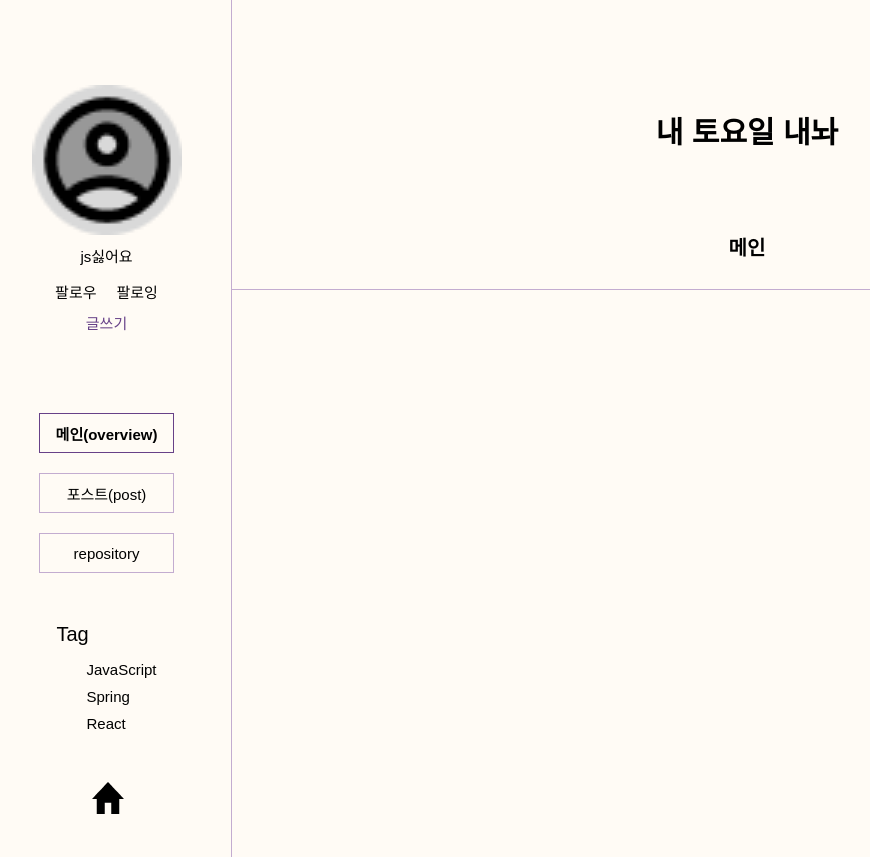
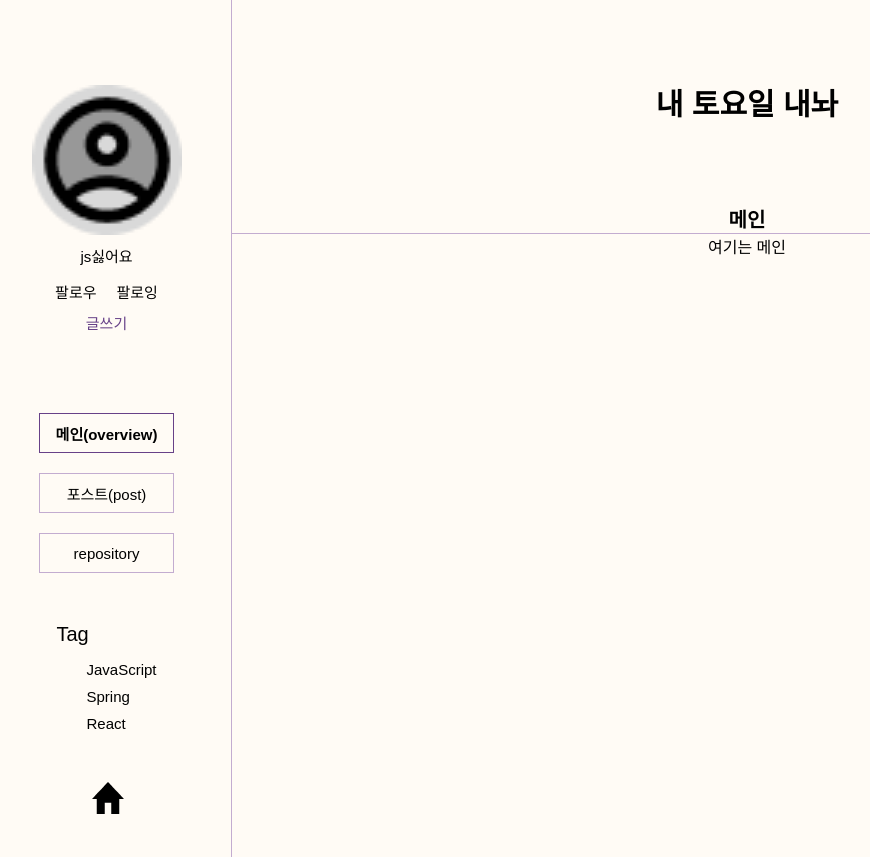
Before and after one commit to Hyangyoun/StudyCode_front, a React (Create React App) app: page /blog in a window 1280 px wide. Shown: the whole page, without its empty margins (18-888 px from the left). Built offline with nearby package versions, Linux system fonts and the light colour scheme; a web font is replaced by a local one.

Commit message:
skin1 수정완 버튼박스추가중
10/18

```diff
--- a/src/Blog/BlogSkin1.jsx
+++ b/src/Blog/BlogSkin1.jsx
@@ -1,8 +1,6 @@
 import { useEffect, useState } from "react";
 import styled from "styled-components";
-
-import BlogSkin1Side from "../Blog/BlogSkin1Side";
-import BlogSkin1Header from "../Blog/BlogSkin1Header";
+import BlogSkin1Side from "./BlogSkin1Side";
 import BlogSkin1Post from "../Blog/BlogSkin1Post";
 import BlogSkin1Followers from "../Blog/BlogSkin1Followers";
 import BlogSkin1Repo from "../Blog/BlogSkin1Repo";
@@ -10,18 +8,118 @@ import BlogSkin1Main from "../Blog/BlogSkin1Main";
 
 
 function BlogSkin1 (props){
-    const [menuIndex, setMenuIndex] = useState(1)
 
-    /** props로 넘어갈 state set 함수 */
-    const ChangeMenuIndex = (value) => {
-        setMenuIndex(value);
-    };
+    const {menuIndex, changeMenuIndex} = props
+
+    const [menuClick, setMenuClick] = useState(1) // 코테 스터디 등 메뉴 클릭 감지 state
+    const [menu , setMenu] =useState(true) //코데 스터디 등 메뉴의 보이기 유무 state
+    const [screenSize , setScreenSize] = useState(window.innerWidth - 250) //윈도우 크기 감지 state
+
+/** menuIndex 변화 감지 */
+    useEffect(() => {
+        if(menuIndex === 2){
+            return setMenu(false)
+        }
+        else setMenu(true)
+    },[menuIndex])
+
+/** 윈도우 변화 감지 */
+const HandleScreenSize = () => {
+        setScreenSize(window.innerWidth - 250)
+    }
+
+//윈도우 변화를 감시할 이벤트 생성과 삭제
+    useEffect(()=>{
+        window.addEventListener('resize', HandleScreenSize);
+        return () => { // cleanup
+            window.removeEventListener('resize', HandleScreenSize);
+        }
+    },[])
 
     return(
-        <BlogSkin1Header menuIndex={menuIndex} changeMenuIndex={ChangeMenuIndex}/>
-        )
-
+        <BlogSection>
+        <BlogSkin1Side menuIndex={menuIndex} changeMenuIndex={changeMenuIndex}/>
+        <BlogHeader $screenSize={screenSize} $menuClick={menuClick} $menuIndex={menuIndex}>
+            <div className="blogName">내 토요일 내놔</div>
+            <div className="blogMain">
+                {menuIndex === 1 ? "메인" :  menuIndex === 2 ? "post" :
+                 menuIndex === 3 ? "repository": menuIndex === 4 ? "팔로워": null}
+            <div>
+                {menu ? null:
+                <ul className="blogMenu">
+                    <li onClick={() => setMenuClick(1)}>코테</li>
+                    <li onClick={() => setMenuClick(2)}>스터디&모음</li>
+                    <li onClick={() => setMenuClick(3)}>프로젝트</li>
+                    <li>+</li>
+                </ul>}
+            </div>
+            </div>
+                    {menuIndex === 1 ? <BlogSkin1Main/> :  menuIndex === 2 ? <BlogSkin1Post/> :
+                     menuIndex === 3 ? <BlogSkin1Repo/> : menuIndex === 4 ? <BlogSkin1Followers/> : null}
+        </BlogHeader>
+        </BlogSection>
+    )
 }
 
+const BlogSection = styled.div`
+    display: flex;
+    flex-direction: row;
 
+    div{
+        display: flex;
+        flex-direction: column;
+    }
+`
+/**블로그 헤더 스타일 */
+const BlogHeader = styled.div`
+    width:${props => props.$screenSize}px;
+    height: auto;
+    display: flex;
+    flex-direction: column;
+    align-items: center;
+    .blogName{
+        margin-top: 80px;
+        font-size: 30px;
+        font-weight: bold;
+        cursor: pointer;
+    }
+    .blogMain{
+        margin-top: 80px;
+        font-size: 20px;
+        font-weight: bold;
+        display: flex;
+        align-items: center;
+        justify-content: center;
+        width:${props => props.$screenSize}px;
+        border-bottom :${props => props.$menuIndex === 3 ? null : props.$menuIndex === 4 ? null : 1}px solid var(--second);
+    }
+    .blogMenu{
+        display: flex;
+        flex-direction: row;
+        align-items: center;
+        justify-content: flex-start;
+        font-size: 15px;
+        margin: 20px 0 0 0;
+        > li {
+            display: flex;
+            flex-direction: row;
+            list-style: none;
+            border :1px solid var(--second) ;
+            width: 135px; height: 40px;
+            align-items: center;
+            justify-content: center;
+            cursor: pointer;
+        }
+        > li:hover {
+            color: white;
+            background-color: var(--second);
+        }
+        :nth-child(${props =>props.$menuClick}){
+            background-color: var(--second);
+            color: white;
+        }
+
+    }
+
+`
 export default BlogSkin1
--- a/src/Blog/BlogSkin1Followers.jsx
+++ b/src/Blog/BlogSkin1Followers.jsx
@@ -35,7 +35,7 @@ const RepoList = styled.div`
         width: 1000px;
         height: auto;
         padding: 0;
-        margin: 0;
+        margin: 70px 0 0 0;
         list-style: none;
     }
 
--- a/src/Blog/BlogSkin1Header.jsx
+++ b/src/Blog/BlogSkin1Header.jsx
@@ -4,6 +4,7 @@ import BlogSkin1Post from "../Blog/BlogSkin1Post";
 import BlogSkin1Followers from "../Blog/BlogSkin1Followers";
 import BlogSkin1Repo from "../Blog/BlogSkin1Repo";
 import BlogSkin1Main from "../Blog/BlogSkin1Main";
+import BlogSkin1Side from "./BlogSkin1Side";
 
 
 function BlogSkin1Header(props){
@@ -37,36 +38,7 @@ const HandleScreenSize = () => {
 
     return(
         <BlogSection>
-        <Sidebar $menuIndex={menuIndex}>
-        <img className="profilePicture" src="/image/icon/profile.png" alt="프로필사진"/>
-        <div className="nickName">js싫어요</div>
-        <div className="follow">
-            <span onClick={() => changeMenuIndex(4)}>팔로우{}</span>
-            <span onClick={() => changeMenuIndex(4)}>팔로잉{}</span>
-        </div>
-        <span className="write">글쓰기</span>
-        <div className="cartegoryForm" >
-            <div onClick={() => changeMenuIndex(1)} className="overview">메인(overview)</div>
-            <div onClick={() => changeMenuIndex(2)} className="post">포스트(post)</div>
-            <div onClick={() => changeMenuIndex(3)} className="repository">repository</div>
-        </div>
-        <div className="tagBox"> Tag
-            <ul>
-                <li>JavaScript</li>
-                <li>Spring</li>
-                <li>React</li>
-            </ul>
-        </div >{ menuIndex === 2 || menuIndex === 3 ?
-        <div className="searchForm">
-            <input className="searchInput" type="text" />
-            <img className="searchRight" src="/image/icon/icon_searchright.png" alt="검색버튼"/>
-        </div> : null}
-        <div className="home">
-            <a href="./">
-                <img src="/image/icon/home.png" alt="메인화면으로돌아가기"/>
-            </a>
-        </div>
-    </Sidebar>
+        <BlogSkin1Side menuIndex={menuIndex}/>
         <BlogHeader $screenSize={screenSize} $menuClick={menuClick} $menuIndex={menuIndex}>
             <div className="blogName">내 토요일 내놔</div>
             <div className="blogMain">
--- a/src/Blog/BlogSkin1Main.jsx
+++ b/src/Blog/BlogSkin1Main.jsx
@@ -1,7 +1,10 @@
 
 function BlogSkin1Main(props){
     return(
-    <></>)
+    <div>
+        여기는 메인
+    </div>
+        )
 }
 
 export default BlogSkin1Main
--- a/src/Blog/BlogSkin1Post.jsx
+++ b/src/Blog/BlogSkin1Post.jsx
@@ -50,17 +50,17 @@ const BlogPost = styled.div`
     flex-direction: row;
     align-items: center;
     justify-content: center;
-    margin: 0;
+
     ul{
         margin: 0;
     }
     .post {
+        margin-top: 30px;
         display: flex;
         flex-direction: column;
         width: 700px; height: 600px;
         background-color: var(--background);
         border-bottom:1px solid var(--second);
-
         &>img{
             width: 700px; height: 370px;
             border-radius: 5px 5px 0 0;
--- a/src/Blog/BlogSkin1Repo.jsx
+++ b/src/Blog/BlogSkin1Repo.jsx
@@ -1,13 +1,18 @@
+import { useState } from "react"
 import styled from "styled-components"
 
 function BlogSkin1Repo(props){
-
+    const [addFolder,setAddFolder] = useState(false)
     return(
         <RepoList>
             <ul className="repo">
                 <li className="repoFirst">
                     <span className="nickName">{"js싫어요"} 의 저장소</span>
-                    <div className="addFolder">폴더추가</div>
+                    <div className="folderform">
+                    <div className="addFolderBtn" onClick={() => setAddFolder(!addFolder)}>폴더추가</div>
+                    { addFolder ?
+                    <div className="addfolder"><input placeholder="폴더 이름"/></div> : null
+                    }</div>
                 </li>
                 <li className="repoList">
                     <span className="folderName">React</span>
@@ -36,8 +41,8 @@ const RepoList = styled.div`
         width: 1000px;
         height: auto;
         padding: 0;
-        margin: 0;
         list-style: none;
+        margin: 70px 0 0 0;
     }
 
     .repoFirst{
@@ -52,12 +57,15 @@ const RepoList = styled.div`
         background-color: var(--second2);
     }
 
+    .addfolder{
+
+    }
     .nickName{
         margin-left: 10px;
         font-size: 15px;
     }
 
-    .addFolder{
+    .addFolderBtn{
         width: 70px; height: 20px;
         border: 1px solid var(--second);
         border-radius: 5px;
```
